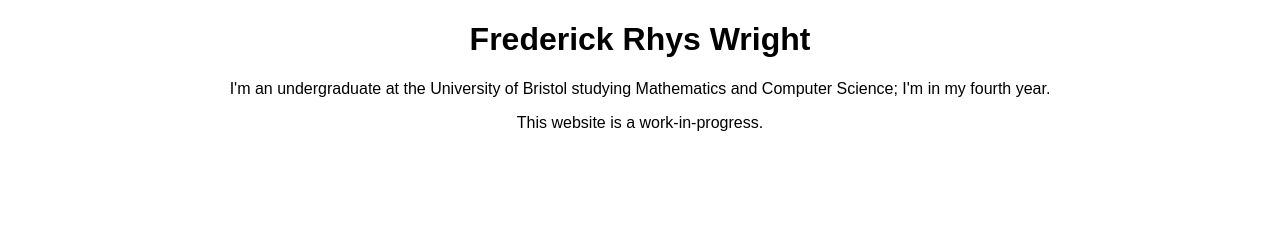
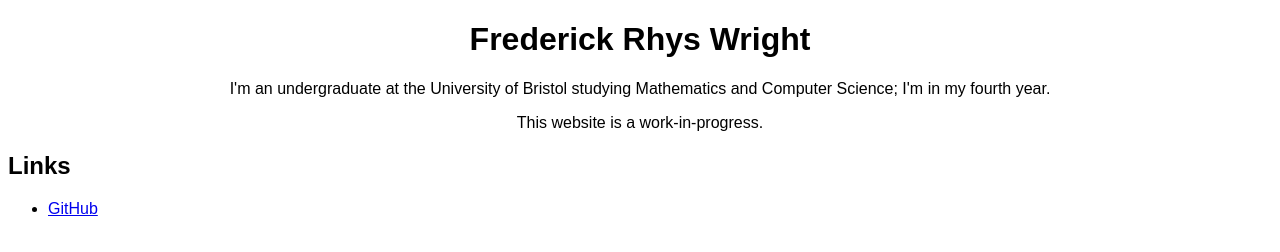
Before and after one commit to FredRhys/fredrhys.github.io, a plain HTML site: page index.html in a window 1280 px wide. Drawn offline with Linux system fonts and the light colour scheme.

Commit message:
added github link

```diff
--- a/index.html
+++ b/index.html
@@ -17,5 +17,12 @@ body {
   <p>I'm an undergraduate at the University of Bristol studying Mathematics and Computer Science; I'm in my fourth year.</p>
   <p> This website is a work-in-progress.</p>
 </centre>
+
+<h2>Links</h2>
+<ul>
+  <li><a href=https://github.com/FredRhys>GitHub</a></li>
+</ul>
+
+
 </body>
 </html>
```
